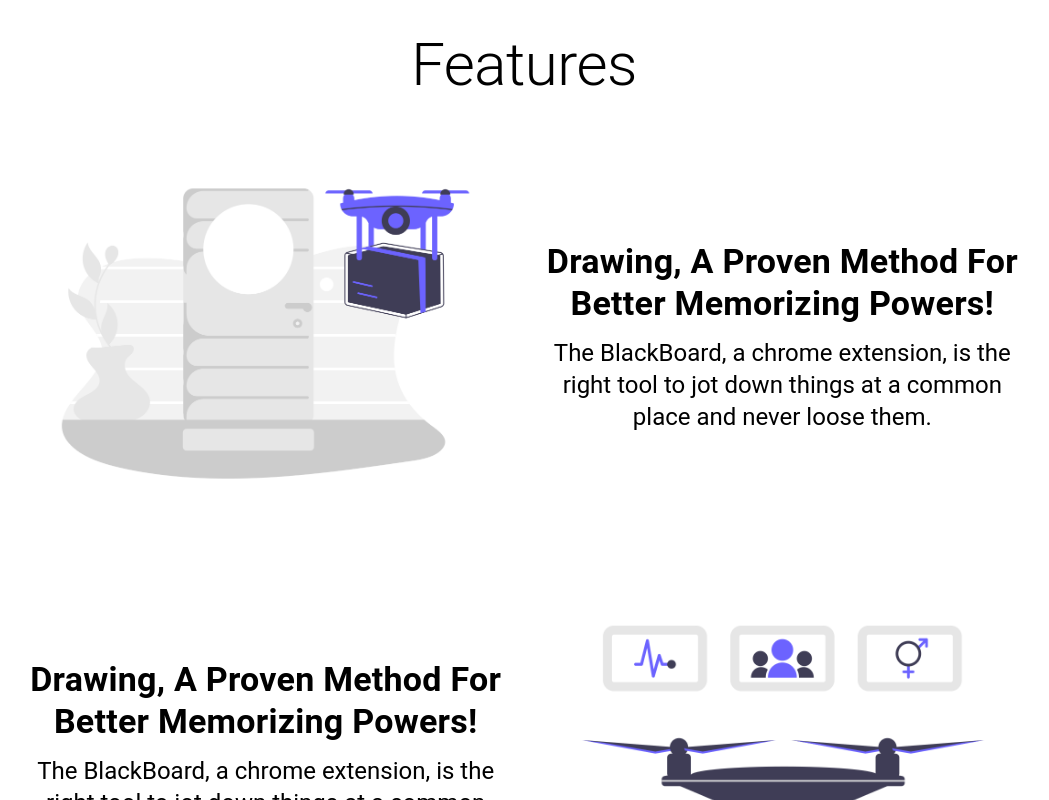
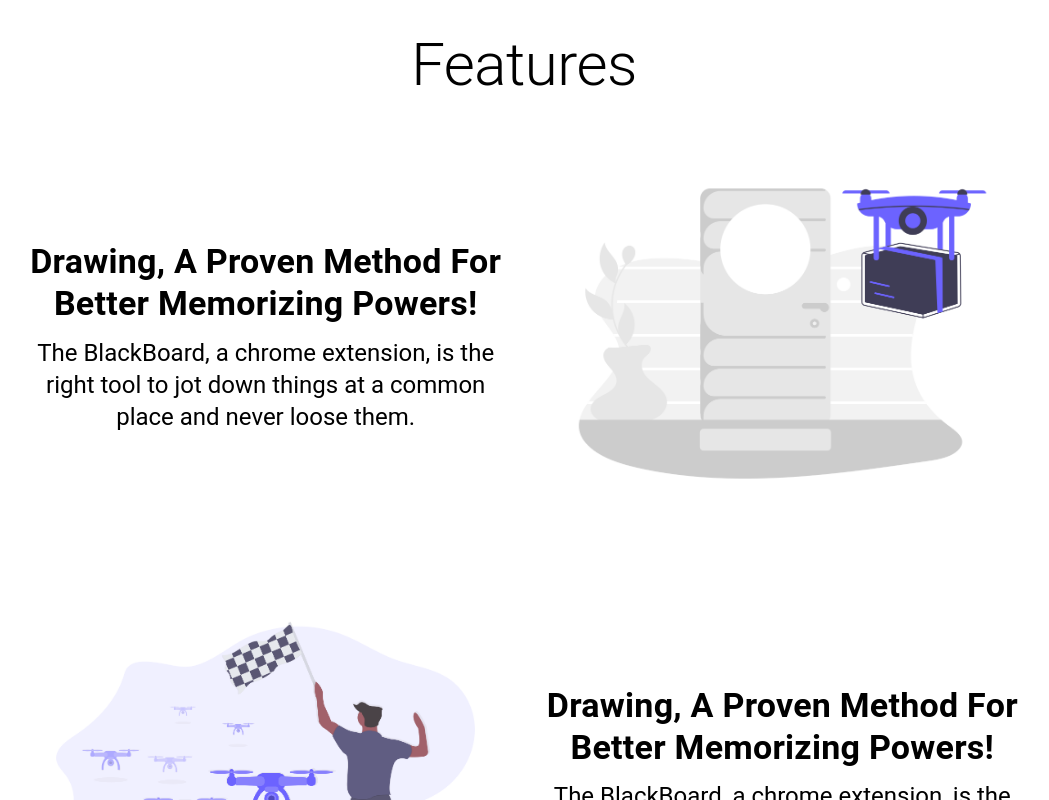
Before and after one commit to bipoool/droneZoneWebSite, a React (Create React App) app: page / in a window 1280 px wide. Shown: the part 500-1300 px from the top of the page, without its empty margins (116-1165 px from the left). Built offline with nearby package versions, Linux system fonts and the light colour scheme.

Commit message:
minor changes

```diff
--- a/src/App.js
+++ b/src/App.js
@@ -6,27 +6,38 @@ import Footer from "./components/Footer";
 import Block from "./components/Block";
 import Contact from "./components/Card";
 const App = () => {
-  const content = {
+  const content = [{
     title : "Drawing, A Proven Method For Better Memorizing Powers!" ,
-    description : "The BlackBoard, a chrome extension, is the right tool to jot down things at a common place and never loose them."
-  }
+    description : "The BlackBoard, a chrome extension, is the right tool to jot down things at a common place and never loose them.",
+    type: "row"
+  },
+  {
+    title : "Drawing, A Proven Method For Better Memorizing Powers!" ,
+    description : "The BlackBoard, a chrome extension, is the right tool to jot down things at a common place and never loose them.",
+    type: "row-reverse"
+  },
+  {
+    title : "Drawing, A Proven Method For Better Memorizing Powers!" ,
+    description : "The BlackBoard, a chrome extension, is the right tool to jot down things at a common place and never loose them.",
+    type: "row"
+  }];
   return (
     <div className="app">
       <Navbar />
       <div className="body">
-        <Block btn={"button"} img={2} dir={"row"} body={content}/>
+        <Block btn={"button"} img={2} dir={"row"} body={content[0]}/>
         <Typography variant="h2" gutterBottom align="center">
           Features
         </Typography>
-        <div id="Feature-1">
-        <Block btn={""} img={1} dir={"row-reverse"} body={content}/>
-        </div>
-        <div id="Feature-2">
-        <Block btn={""} img={3} dir={"row"} body={content}/>
-        </div>
-        <div id="Feature-3">
-        <Block btn={""} img={4} dir={"row-reverse"} body={content}/>
-        </div>
+
+        {
+          content.map((e, id) => (
+            <div id={`Feature-${id+1}`}>
+              <Block btn={""} img={id+1} dir={e.type} body={e}/>
+            </div>
+          ))
+        }
+
         <div className="end">
           <Contact />
         </div>
```
